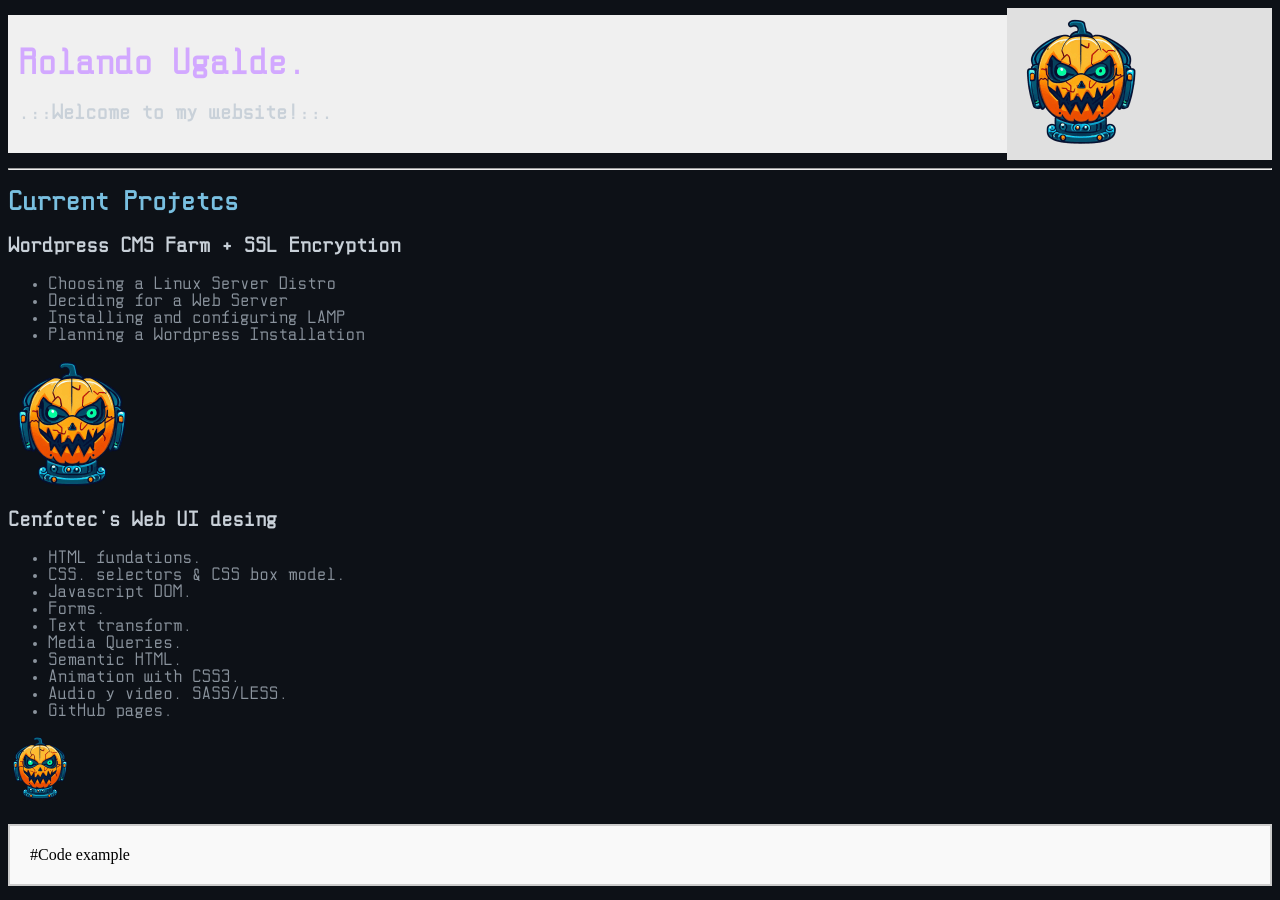
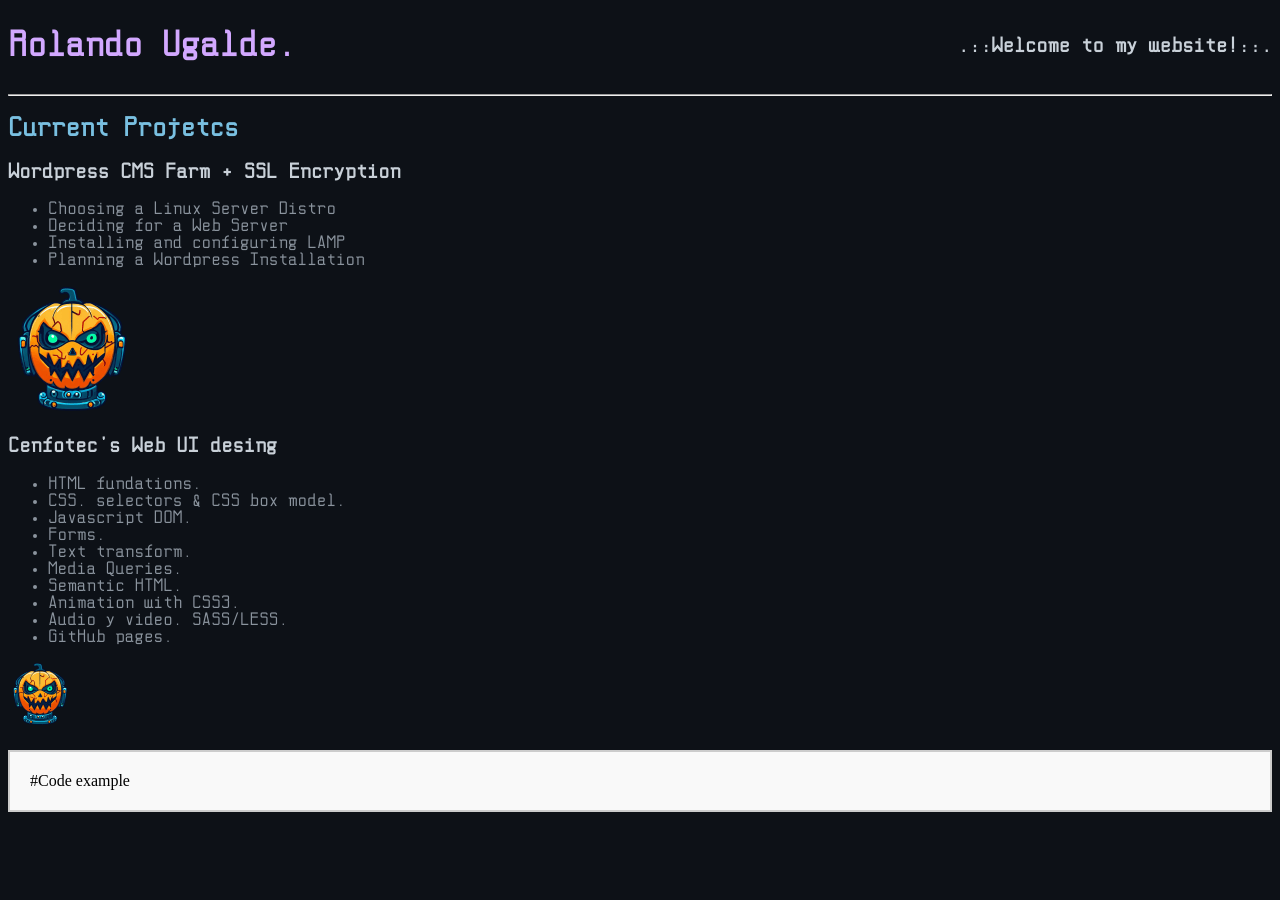
Before and after one commit to rolandougalde/rolandougalde.github.io, a Jekyll site: the page built from index.md, in a window 1280 px wide. Built offline with Jekyll 4.4.1, drawn with Linux system fonts in a browser that asks for light colours; our own code applies the rules of GitHub Pages for plain Markdown files.

Commit message:
Update default.html

```diff
--- a/_layouts/default.html
+++ b/_layouts/default.html
@@ -11,15 +11,9 @@
 <body>
 
   <div class="header-container">
-    <div class="header-left">
-       <h1>Rolando Ugalde.</h1>
-       <h3>.::Welcome to my website!::.</h3>
-    </div>
-
-    <div class="header-right">
-      <img src="/images/Cyborg-Pumpkin.128.png">
-    </div>
-  </div>
+    <h1>Rolando Ugalde.</h1>
+    <h3>.::Welcome to my website!::.</h3>
+   </div>
 
   <hr />
 
```
